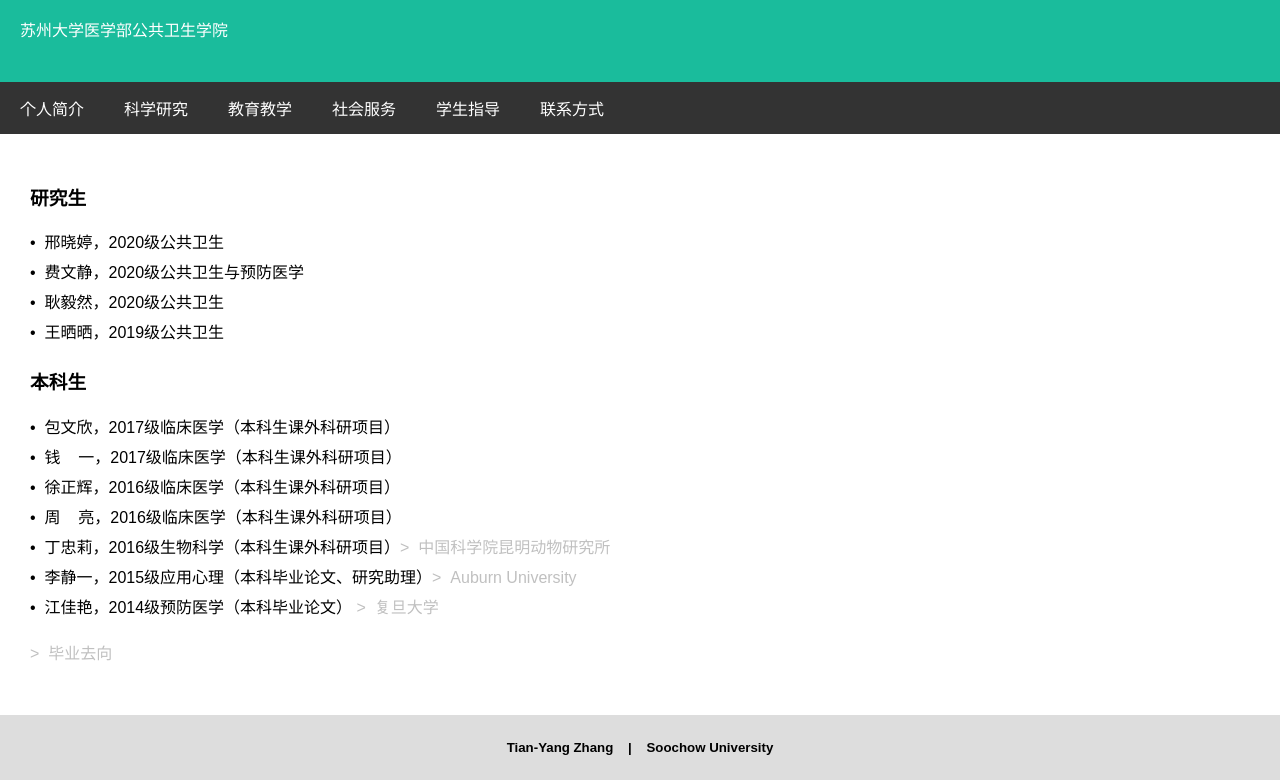
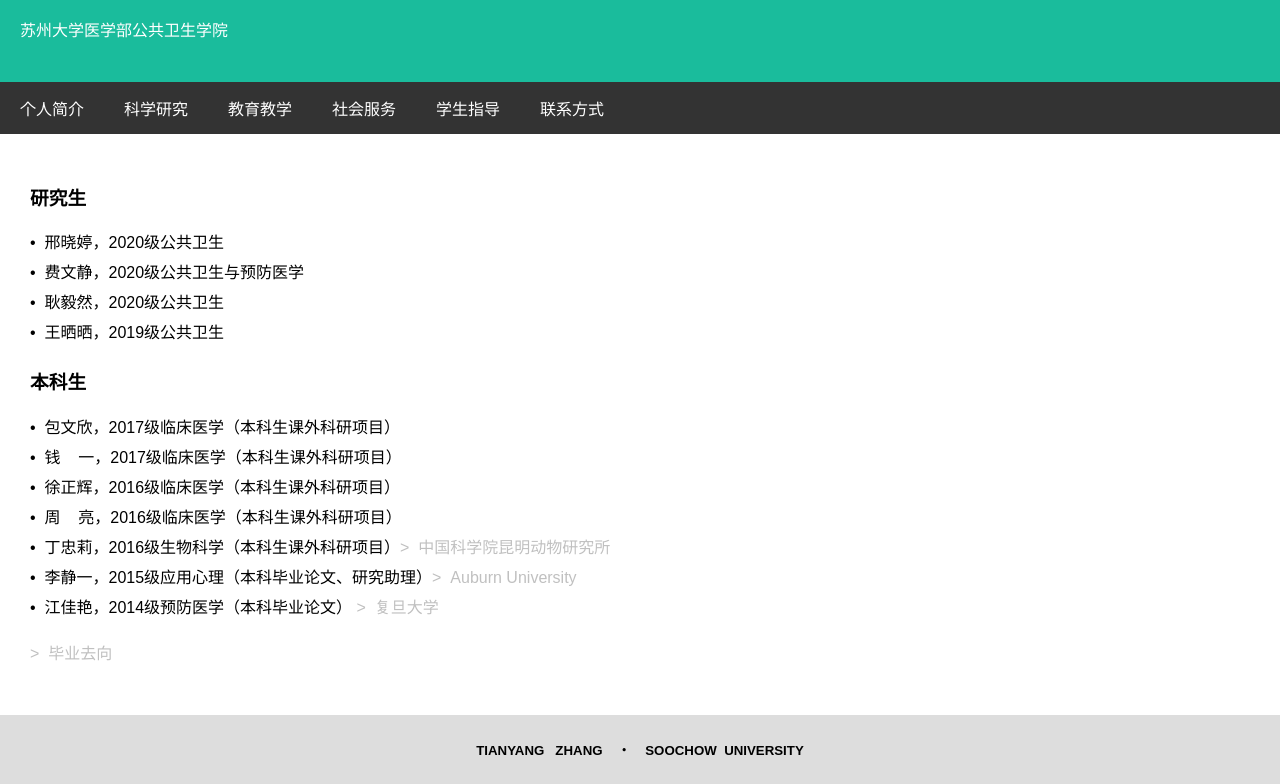
Before and after one commit to zhang-cogn/zhang-cogn.github.io, a plain HTML site: page student.html in a window 1280 px wide. Shown: the part 83-867 px from the top of the page. Drawn offline with Linux system fonts and the light colour scheme.

Commit message:
Update student.html

```diff
--- a/student.html
+++ b/student.html
@@ -147,11 +147,13 @@ body {
 <p style = "line-height:30px"><font color="silver">>&nbsp;&nbsp;毕业去向</font></p>
 
 
+
+
 </div>
 
 
 <div class="footer">
-  <h5>Tian-Yang Zhang&nbsp;&nbsp;&nbsp;&nbsp;|&nbsp;&nbsp;&nbsp;&nbsp;Soochow University</h5>
+  <h5>TIANYANG  &nbsp;&nbsp;ZHANG&nbsp;&nbsp;&nbsp;&nbsp;・&nbsp;&nbsp;&nbsp;&nbsp;SOOCHOW&nbsp;&nbsp;UNIVERSITY</h5>
 </div>
 
 </body>
```
